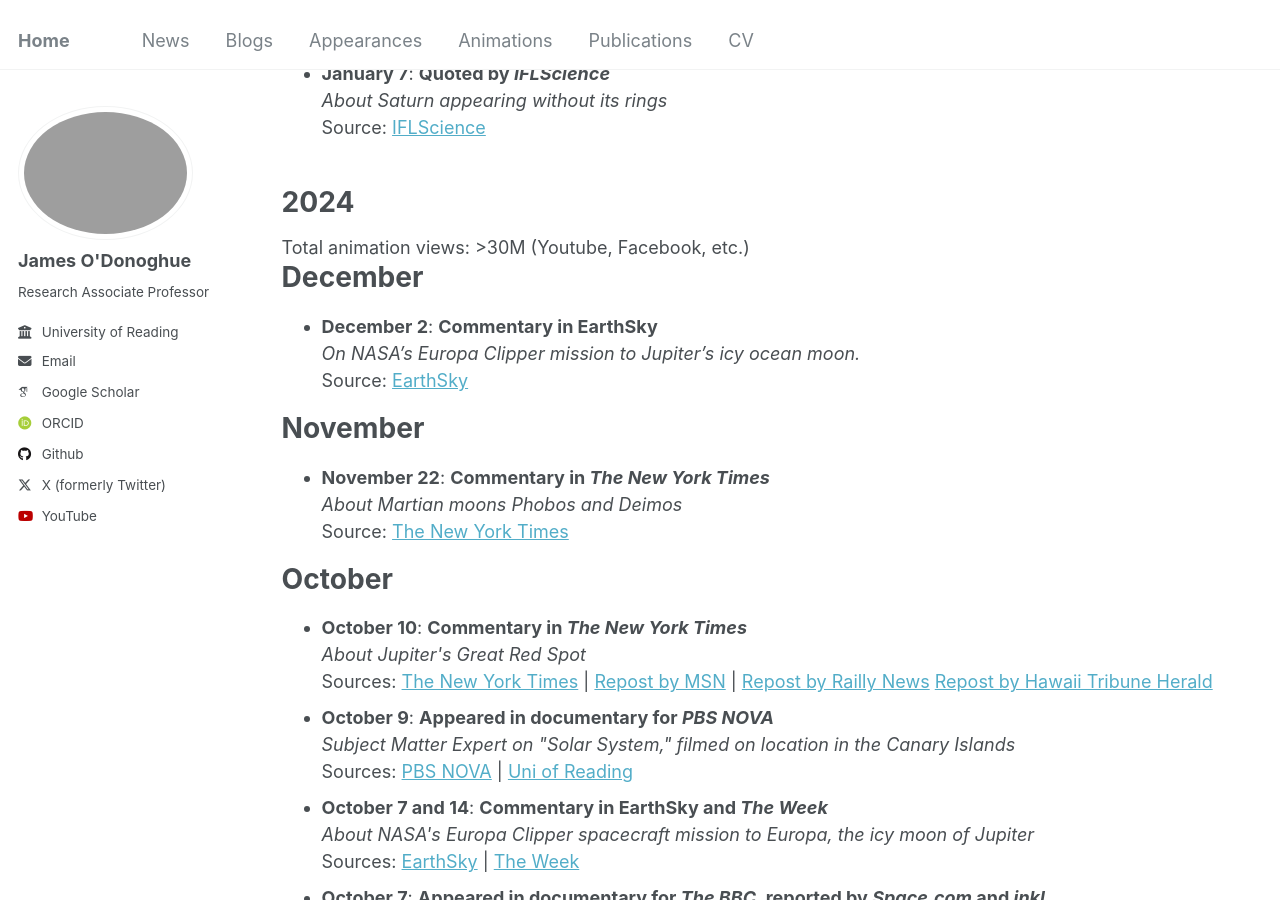
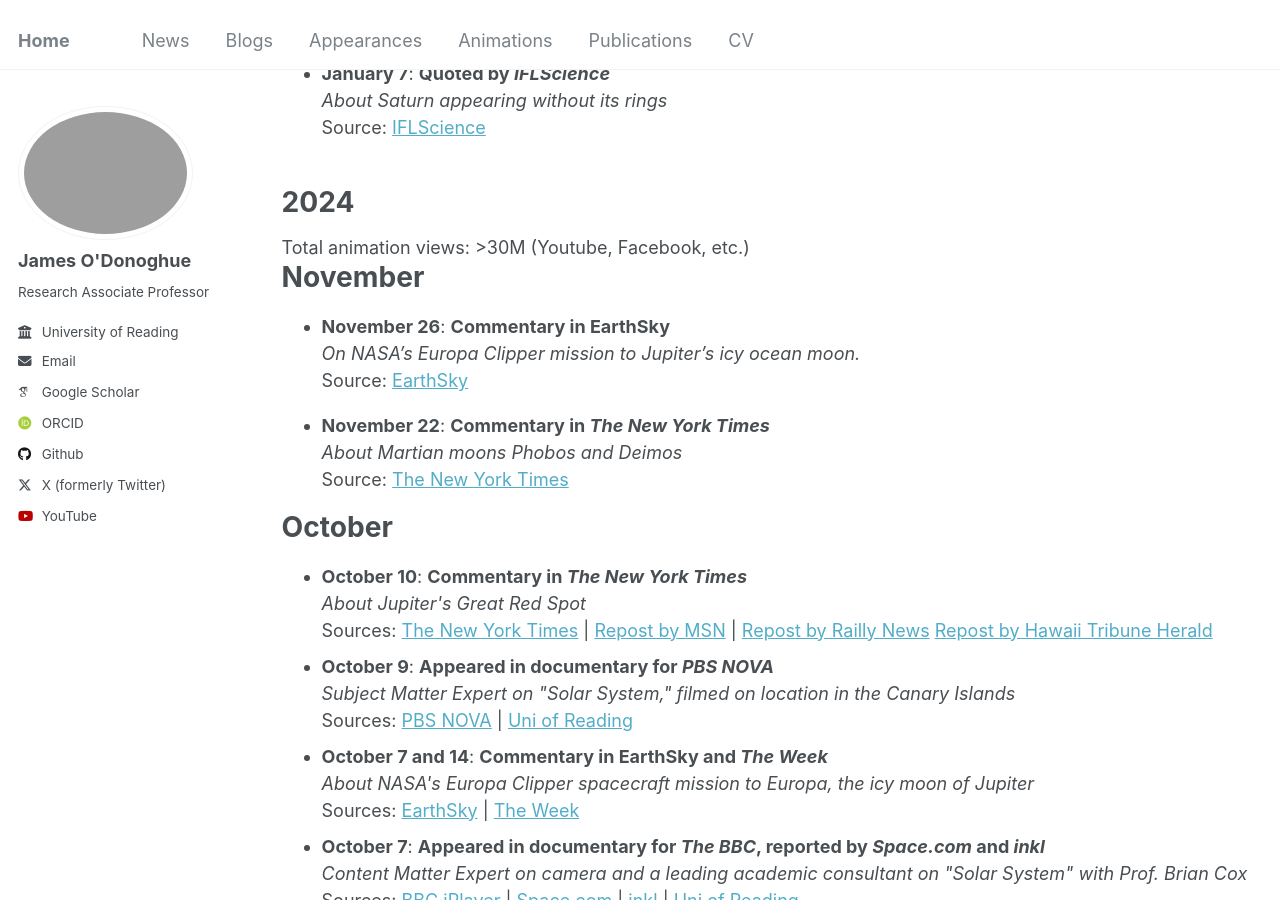
Before and after one commit to odonoghuespace/odonoghuespace.github.io, a Jekyll site: the page built from _pages/news.html, in a window 1280 px wide and 900 px high, scrolled down 1668 px. Built offline with Jekyll 4.4.1, drawn with Linux system fonts in a browser that asks for light colours; some web fonts are replaced.

Commit message:
Update news.html

```diff
--- a/_pages/news.html
+++ b/_pages/news.html
@@ -215,16 +215,14 @@ author_profile: true
 Total animation views: >30M (Youtube, Facebook, etc.)
 <br>
 
-<h1>December</h1>
+<h1>November</h1>
 <ul>
-  <li><strong>December 2</strong>: <strong>Commentary in EarthSky</strong><br>
+  <li><strong>November 26</strong>: <strong>Commentary in EarthSky</strong><br>
     <em>On NASA’s Europa Clipper mission to Jupiter’s icy ocean moon.</em><br>
     Source: <a href="https://earthsky.org/space/europa-clipper-jupiters-icy-ocean-moon/">EarthSky</a>
   </li>
 </ul>
 
-
-<h1>November</h1>
 <ul>
   <li><strong>November 22</strong>: <strong>Commentary in <em>The New York Times</em></strong><br>
     <em>About Martian moons Phobos and Deimos</em><br>
```
